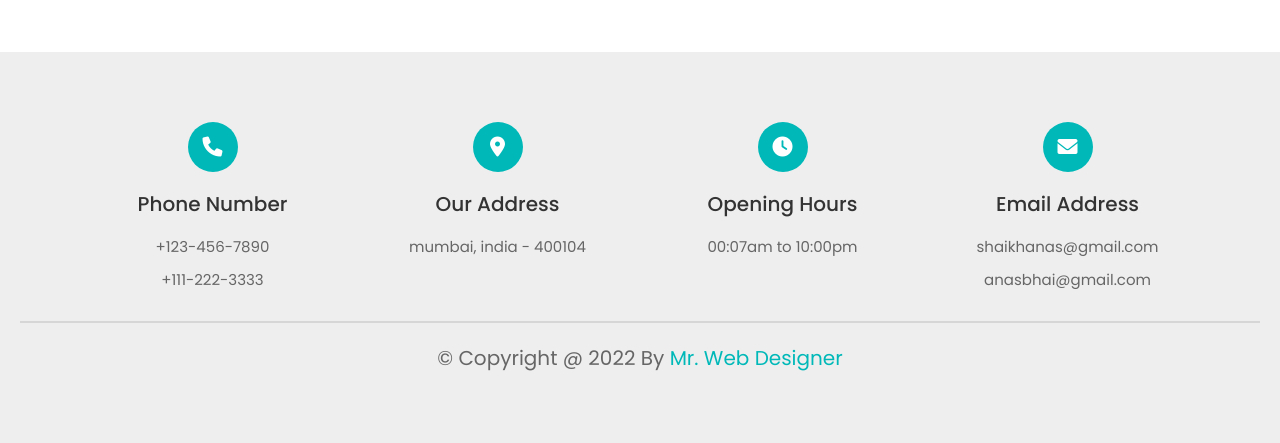
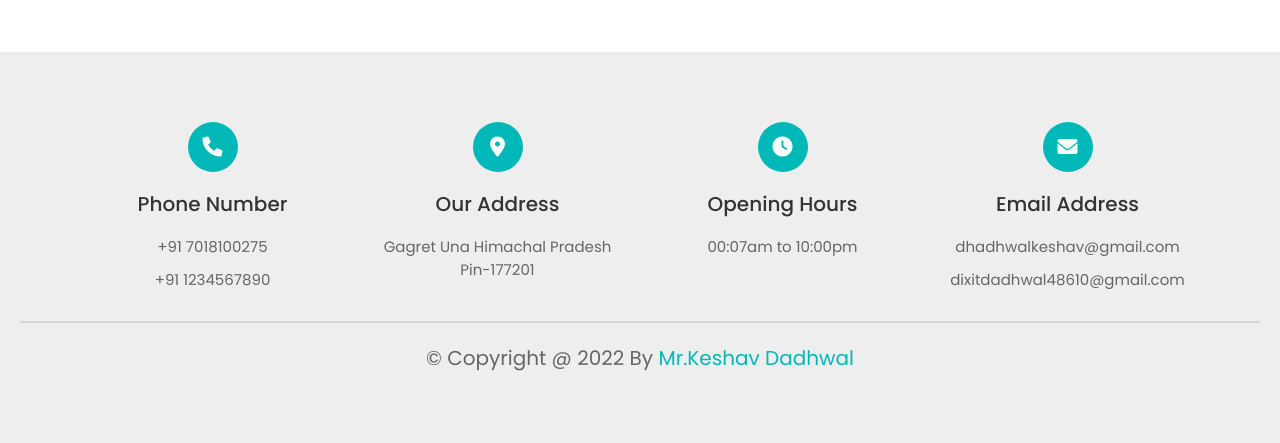
Before and after one commit to Keshav1411/Dentist-website, a PHP site: page / in a window 1280 px wide. Shown: the part 4048-4491 px from the top of the page. Run offline with PHP 8.4, Linux system fonts and the light colour scheme.

Commit message:
add some content

```diff
--- a/dentist website/index.php
+++ b/dentist website/index.php
@@ -293,14 +293,14 @@ if(isset($_POST['submit'])){
       <div class="box">
          <i class="fas fa-phone"></i>
          <h3>phone number</h3>
-         <p>+123-456-7890</p>
-         <p>+111-222-3333</p>
+         <p>+91 7018100275</p>
+         <p>+91 1234567890</p>
       </div>
 
       <div class="box">
          <i class="fas fa-map-marker-alt"></i>
          <h3>our address</h3>
-         <p>mumbai, india - 400104</p>
+         <p>Gagret Una Himachal Pradesh Pin-177201</p>
       </div>
 
       <div class="box">
@@ -312,13 +312,13 @@ if(isset($_POST['submit'])){
       <div class="box">
          <i class="fas fa-envelope"></i>
          <h3>email address</h3>
-         <p>shaikhanas@gmail.com</p>
-         <p>anasbhai@gmail.com</p>
+         <p>dhadhwalkeshav@gmail.com</p>
+         <p>dixitdadhwal48610@gmail.com</p>
       </div>
 
    </div>
 
-   <div class="credit"> &copy; copyright @ <?php echo date('Y'); ?> by <span>mr. web designer</span>  </div>
+   <div class="credit"> &copy; copyright @ <?php echo date('Y'); ?> by <span>Mr.Keshav Dadhwal</span>  </div>
 
 </section>
 
```
